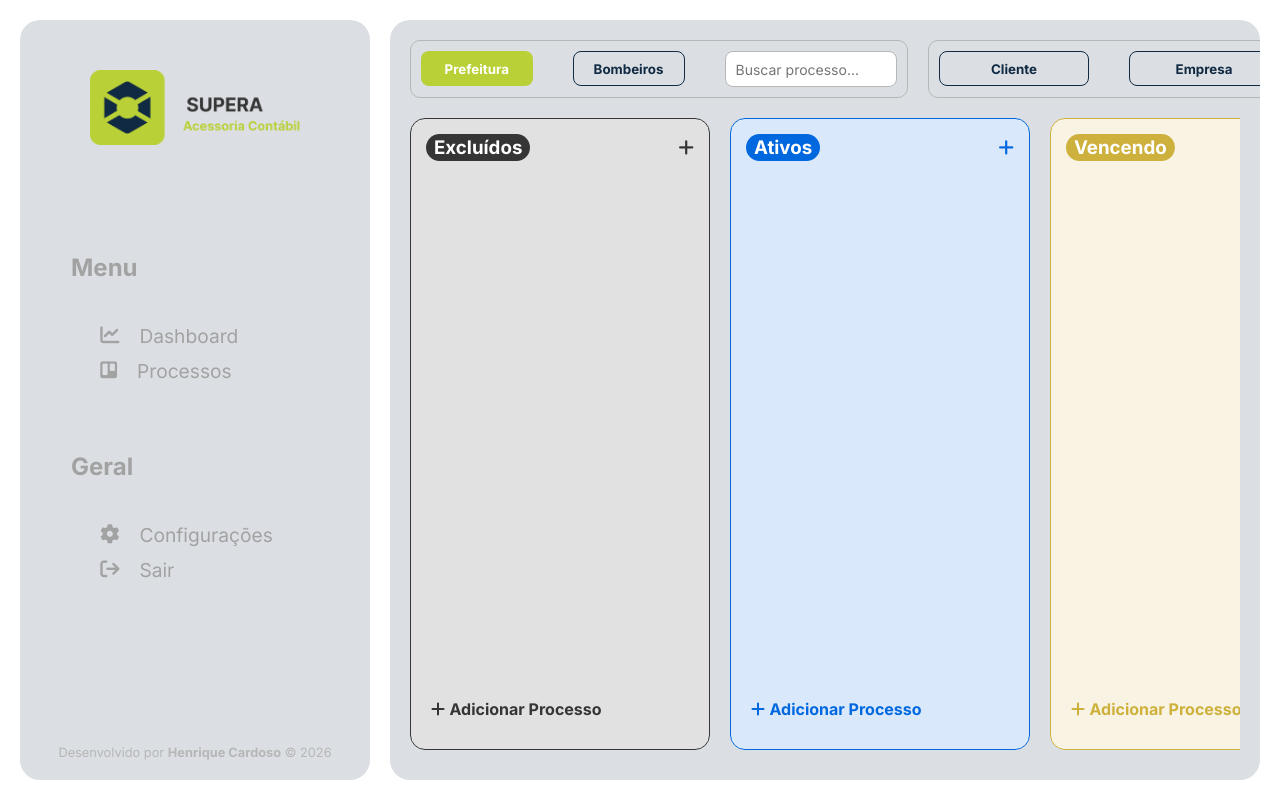
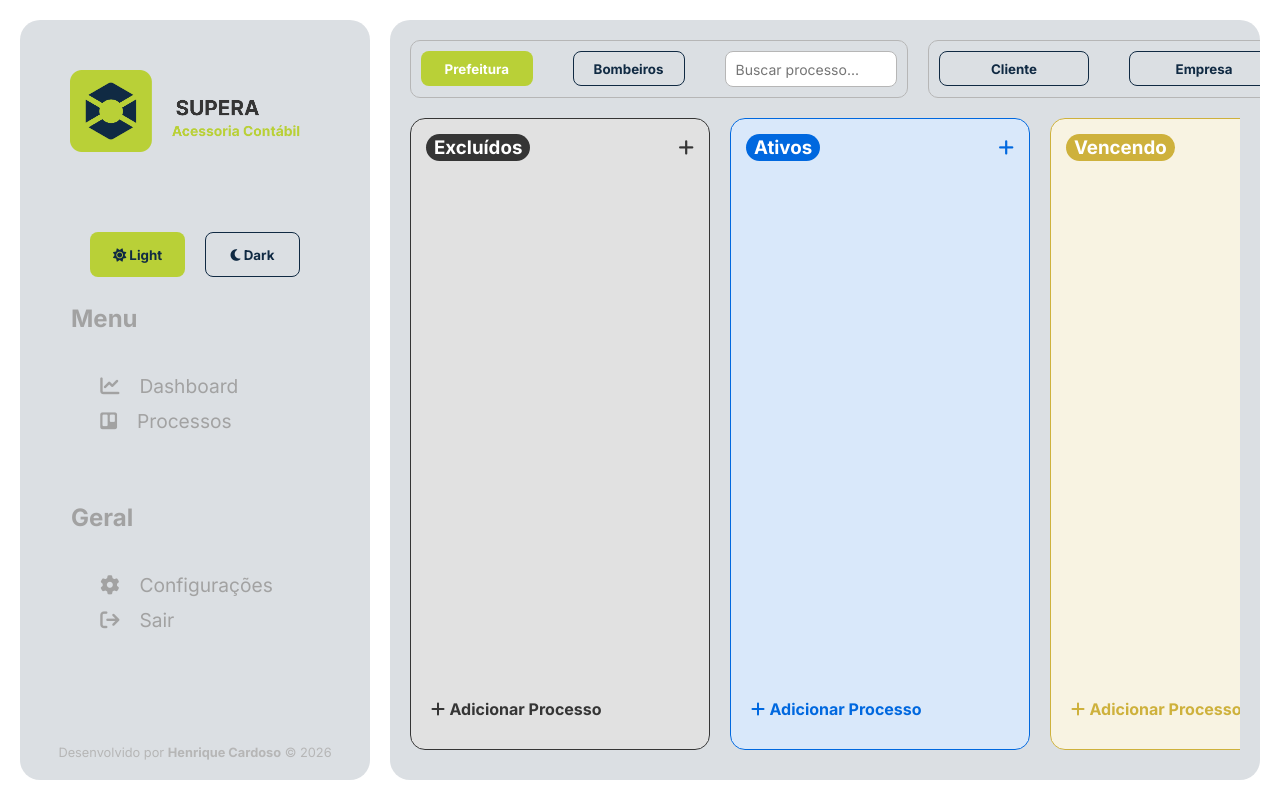
Before and after one commit to rique-cardoso/supera-contabilidade-system, a Django app: page /gerenciamento_processos in a window 1280 px wide. Run offline with Django 5.2, Linux system fonts and the light colour scheme; the visitor is signed in with stand-in values (Sample User, id 1); data comes from the database, SQL or seed files in the repository; data that the repository does not hold is empty; some libraries are stand-ins or nearby versions.

Commit message:
dark and ligth mode

```diff
--- a/static/css/dashboard.css
+++ b/static/css/dashboard.css
@@ -28,7 +28,7 @@ main.conteudo_principal {
 
 /* O card é um <a>, então precisamos remover a estilização padrão de link */
 .summary-card {
-    background: #fff;
+    background: var(--background-doc);
     border-radius: 15px;
     padding: 20px;
     display: flex;
@@ -116,7 +116,7 @@ main.conteudo_principal {
 
 /* Painel genérico (caixinha branca com borda) */
 .dashboard-panel {
-    background: #fff;
+    background: var(--background-doc);
     border-radius: 15px;
     padding: 20px;
     border: 1px solid #e8e8e8;
@@ -288,7 +288,7 @@ main.conteudo_principal {
     padding: 18px 20px;
     padding-right: 44px;     /* espaço para não sobrepor o botão × */
     border-radius: 12px;
-    background: #fff;
+    background: var(--background-doc);
     border: 1px solid #ebebeb;
     /* Borda esquerda colorida — identifica a categoria visualmente */
     border-left-width: 5px;
--- a/static/css/gerenciamento_processo.css
+++ b/static/css/gerenciamento_processo.css
@@ -50,7 +50,7 @@ main.conteudo_principal {
 }
 
 .btn-filtro__actived{
-    color: #fff;
+    color: var(--background-doc);
     background-color: var(--secondary);
     border: none;
 }
@@ -86,7 +86,7 @@ main.conteudo_principal {
     flex-direction: column;
     border-radius: 15px;
     overflow: hidden;
-    background-color: #fff; /* Fundo padrão antes de aplicar a opacidade */
+    background-color: var(--background-doc); /* Fundo padrão antes de aplicar a opacidade */
 }
 
 .column-header {
@@ -253,7 +253,7 @@ main.conteudo_principal {
 .card-titulo {
     font-size: 1rem;
     font-weight: 800;
-    color: var(--light-font2);
+    color: #353535;
     cursor: pointer;
     transition: opacity 0.2s ease;
 }
@@ -289,7 +289,7 @@ main.conteudo_principal {
     gap: 8px;
     font-size: 0.8rem;
     font-weight: 700;
-    color: var(--light-font);
+    color: #353535;
 }
 
 .card-categoria i, .card-meta i {
@@ -354,7 +354,7 @@ main.conteudo_principal {
     position: absolute;
     right: 0;
     top: 100%;
-    background-color: #fff;
+    background-color: var(--background-doc);
     min-width: 170px;
     box-shadow: 0px 4px 12px rgba(0, 0, 0, 0.15);
     z-index: 10;
@@ -370,7 +370,7 @@ main.conteudo_principal {
 
 /* Estilo dos links dentro do dropdown */
 .dropdown-conteudo a{
-    color: #333333;
+    color: var(--light-font);
     padding: 10px 14px;
     text-decoration: none;
     display: block;
@@ -379,7 +379,7 @@ main.conteudo_principal {
 }
 
 .dropdown-conteudo a:hover{
-    background-color: #F5F5F5;
+    background-color: var(--secondary);
 }
 
 /* Estilo específico para o botão de apagar definitivo do admin */
--- a/static/css/global.css
+++ b/static/css/global.css
@@ -9,30 +9,12 @@
   font-family: 'Inter', sans-serif;
 }
 
-:root{
-    --main: #102A43;
-    --main-background: #102A4326;
-    --secondary: #B9D037;
-    --light-font: #424242;
-    --light-font2: #353535;
-    --contour-form: #B6B6B6;
-    --area-background: #35353526;
-    --st-ativo: #0068DF;
-    --st-vencendo: #CEB13C;
-    --st-vencido: #C23134;
-    --st-concluido: #35B744;
-    --st-ativo-background: #0068DF26;
-    --st-vencendo-background: #CEB13C26;
-    --st-vencido-background: #C2313426;
-    --st-concluido-background: #35B74426;
-    --icons: #A2A2A2;
-}
-
 body{
   height: 100vh;
   display: grid;
   grid-template-columns: 350px 1fr;
   gap: 20px;
+  background-color: var(--background-doc);
 }
 
 header.cabecalho_principal{
@@ -46,13 +28,41 @@ header.cabecalho_principal, main.conteudo_principal{
 }
 
 header.cabecalho_principal > div.container_logo{
-  padding: 30px 50px;
+  padding: 30px 50px 0px 30px;
 }
 
 header.cabecalho_principal > div.container_logo > img{
   display: block;
   margin: auto;
   width: 100%;
+}
+
+div.theme-toggle-container{
+  display: flex;
+  justify-content: center;
+  align-items: center;
+  gap: 20px;
+}
+
+button.theme-btn{
+  color: var(--main);
+  font-weight: bold;
+  width: 95px;
+  height: 45px;
+  background-color: transparent;
+  border: 1px solid var(--main);
+  border-radius: 8px;
+  cursor: pointer;
+  transition: all .3s ease-in-out;
+}
+
+button.theme-btn:hover{
+  box-shadow: 2px 4px 5px var(--main-background);
+}
+
+button.theme-btn.active{
+  background-color: var(--secondary);
+  border: none;
 }
 
 div.nav_menu{
--- a/static/css/login.css
+++ b/static/css/login.css
@@ -3,6 +3,7 @@ body {
     height: 100vh;
     display: grid;
     grid-template-columns: 500px 2fr;
+    background-color: var(--background-doc);
 }
 
 header {
@@ -56,6 +57,8 @@ main {
     border: 1px solid var(--contour-form);
     padding: 0 15px;
     border-radius: 10px;
+    background-color: transparent;
+    color: var(--light-font2);
 }
 
 .campo_form{
--- a/static/css/modais_crm.css
+++ b/static/css/modais_crm.css
@@ -16,7 +16,7 @@
     padding: 15px;
     border-radius: 20px;
     max-width: 95vw;
-    background-color: #ffffff;
+    background-color: var(--background-doc);
 }
 
 /* Variações de largura dos modais */
@@ -101,7 +101,7 @@
 /* Força o fundo branco nos inputs específicos destes modais */
 .sub-modal-content .input-inline,
 .sub-modal-content .chips-field {
-    background-color: #ffffff;
+    background-color: var(--background-doc);
 }
 .sub-modal-content select.input-inline {
     height: 38px;
--- /dev/null
+++ b/static/css/theme.css
@@ -0,0 +1,35 @@
+:root{
+    --main: #102A43;
+    --main-background: #102A4326;
+    --secondary: #B9D037;
+    --light-font: #424242;
+    --light-font2: #353535;
+    --contour-form: #B6B6B6;
+    --area-background: #35353526;
+    --st-ativo: #0068DF;
+    --st-vencendo: #CEB13C;
+    --st-vencido: #C23134;
+    --st-concluido: #35B744;
+    --st-ativo-background: #0068DF26;
+    --st-vencendo-background: #CEB13C26;
+    --st-vencido-background: #C2313426;
+    --st-concluido-background: #35B74426;
+    --icons: #A2A2A2;
+    --background-doc: #ffffff;
+    --table-empresa: #eef4d0;
+    --table-empresa-td: #f5f9e8;
+    --table-cliente: #cbdfe9;
+    --table-cliente-td: #f0f2f3;
+}
+
+[data-theme="dark"] {
+    --main: #44916f;
+    --light-font: #E0E0E0;
+    --light-font2: #F5F5F5;
+    --background-doc: #353535;
+    --table-empresa: #8f9b50;
+    --table-empresa-td: #acb87d;
+    --table-cliente: #4a758a;
+    --table-cliente-td: #8ea6b1;
+    /* Mantenha as cores de status (st-ativo, etc) inalteradas ou ajuste conforme a necessidade */
+}
--- a/static/scripts/utils.js
+++ b/static/scripts/utils.js
@@ -51,3 +51,36 @@ async function fetchJSON(url, options = {}) {
 
     return response.json();
 }
+
+document.addEventListener('DOMContentLoaded', () => {
+    const btnLight = document.getElementById('btn-light');
+    const btnDark = document.getElementById('btn-dark');
+
+    // Função que aplica o tema visualmente e salva no LocalStorage
+    function setTema(tema) {
+        // Altera o atributo no HTML
+        document.documentElement.setAttribute('data-theme', tema);
+
+        // Salva a escolha no cache do navegador
+        localStorage.setItem('tema', tema);
+
+        // Atualiza a interface dos botões
+        if (tema === 'dark') {
+            btnDark.classList.add('active');
+            btnLight.classList.remove('active');
+        } else {
+            btnLight.classList.add('active');
+            btnDark.classList.remove('active');
+        }
+    }
+
+    // Inicializa os botões com base no tema salvo atual (garante o estado visual correto)
+    const temaAtual = document.documentElement.getAttribute('data-theme');
+    setTema(temaAtual);
+
+    // Adiciona os eventos de clique
+    if (btnLight && btnDark) {
+        btnLight.addEventListener('click', () => setTema('light'));
+        btnDark.addEventListener('click', () => setTema('dark'));
+    }
+});
--- a/templates/base.html
+++ b/templates/base.html
@@ -6,12 +6,21 @@
     <meta name="viewport" content="width=device-width, initial-scale=1.0">
     <title>{% block title %}Base | Teste{% endblock %}</title>
     <link rel="stylesheet" href="{% static 'css/global.css' %}">
+    <link rel="stylesheet" href="{% static 'css/theme.css' %}">
     <script src="https://kit.fontawesome.com/bf92c72d09.js" crossorigin="anonymous"></script>
+    <script>
+        const temaSalvo = localStorage.getItem('tema') || 'light';
+        document.documentElement.setAttribute('data-theme', temaSalvo);
+    </script>
     {% block extra_css %}{% endblock %}
 </head>
 <body style="padding: 20px">
     <header class="cabecalho_principal">
         <div class="container_logo"><img src="{% static 'img/logo-header.png' %}" alt="Logo Supera Contabilidade"></div>
+        <div class="theme-toggle-container">
+            <button id="btn-light" class="theme-btn"><i class="fa-solid fa-sun"></i> Light</button>
+            <button id="btn-dark" class="theme-btn"><i class="fa-solid fa-moon"></i> Dark</button>
+        </div>
         <nav>
             <div class="nav_menu">
                 <h2>Menu</h2>
--- a/templates/gerenciamento_processos.html
+++ b/templates/gerenciamento_processos.html
@@ -40,8 +40,8 @@
         <!--STATUS EXCLUÍDOS-->
         <div class="kanban-column" style="border: 1px solid var(--light-font2)" data-status="EXCLUIDO">
             <div class="column-header" style="background-color: var(--area-background); color: var(--light-font2);">
-                <h3 class="titulo-status" style="background-color: var(--light-font2); color: #fff;">Excluídos</h3>
-                <button class="btn-add" style="color: var(--light-font2);" onclick="abrirModalCriacao('EXCLUIDOS')"><i class="fa-solid fa-plus"></i></button>
+                <h3 class="titulo-status" style="background-color: var(--light-font2); color: var(--background-doc);">Excluídos</h3>
+                <button class="btn-add" style="color: var(---font2);" onclick="abrirModalCriacao('EXCLUIDOS')"><i class="fa-solid fa-plus"></i></button>
             </div>
             <div class="cards-container" style="background-color: var(--area-background);">
                 {% for processo in processos_excluidos %}
--- a/templates/login.html
+++ b/templates/login.html
@@ -8,6 +8,11 @@
     <title>Login | Supera Contabilidade</title>
     <link rel="stylesheet" href="{% static 'css/global.css' %}">
     <link rel="stylesheet" href="{% static 'css/login.css' %}">
+    <link rel="stylesheet" href="{% static 'css/theme.css' %}">
+    <script>
+        const temaSalvo = localStorage.getItem('tema') || 'light';
+        document.documentElement.setAttribute('data-theme', temaSalvo);
+    </script>
 </head>
 
 <body>
@@ -39,6 +44,7 @@
             </form>
         </div>
     </main>
+    <script src="{% static 'scripts/utils.js' %}"></script>
 </body>
 
 </html>
```
Also changed, not shown: static/css/modal_processo.css (+21 -22 lines).
